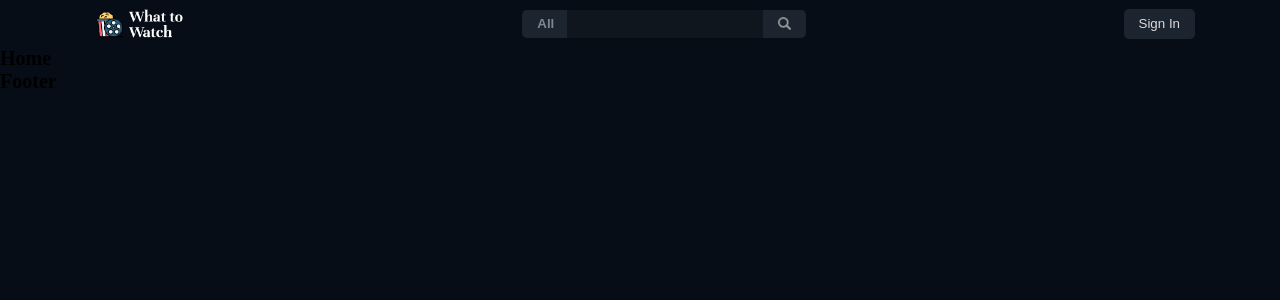
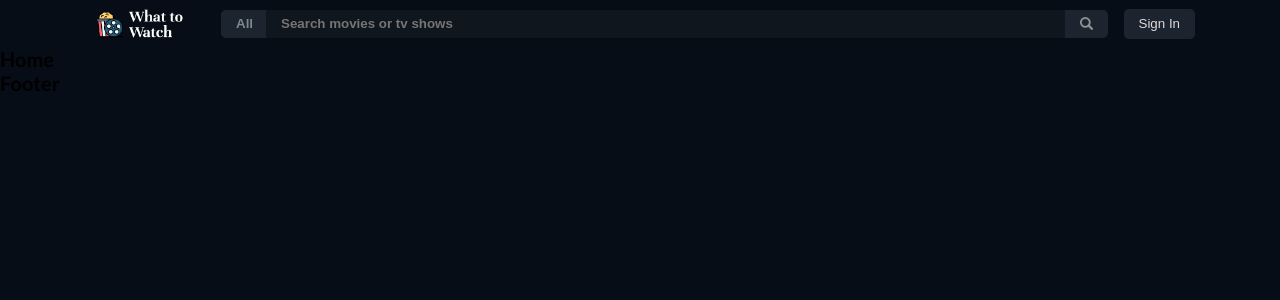
Before and after one commit to abdulwahabse/whattowatch, a React (Vite) app: page / in a window 1280 px wide. Shown: the top 300 px of the page. Built offline with nearby package versions, Linux system fonts and the light colour scheme.

Commit message:
feature: polished header

```diff
--- a/src/react/components/common/SearchBar.jsx
+++ b/src/react/components/common/SearchBar.jsx
@@ -10,7 +10,11 @@ function SearchBar(props) {
                 <option value="series">Series</option>
                 <option value="celebrities">Celebrities</option>
             </select>
-            <input type="text" className="search-bar--input" />
+            <input
+                type="text"
+                className="search-bar--input"
+                placeholder="Search movies or tv shows"
+            />
             <Button
                 className="search-bar--btn"
                 color="secondary"
--- a/src/styles/base/_typography.scss
+++ b/src/styles/base/_typography.scss
@@ -0,0 +1,3 @@
+body {
+    font-family: 'Lato', sans-serif;
+}
--- a/src/styles/components/common/_search-bar.scss
+++ b/src/styles/components/common/_search-bar.scss
@@ -32,6 +32,7 @@
         color: $color-light;
         font-weight: bold;
         padding-left: 1.5rem;
+        width: 100%;
 
         &:focus {
             outline: none;
--- a/src/styles/layout/_header.scss
+++ b/src/styles/layout/_header.scss
@@ -3,12 +3,13 @@
         display: flex;
         justify-content: space-between;
         align-items: center;
+        gap: 1.6rem;
     }
 
     &--hamburger {
         width: 1.6rem;
 
-        @include respond(tablet) {
+        @include respond(desktop) {
             display: none;
         }
     }
@@ -21,6 +22,7 @@
 
     &--search-bar {
         display: none;
+        flex-grow: 1;
 
         @include respond(tablet) {
             display: flex;
```
